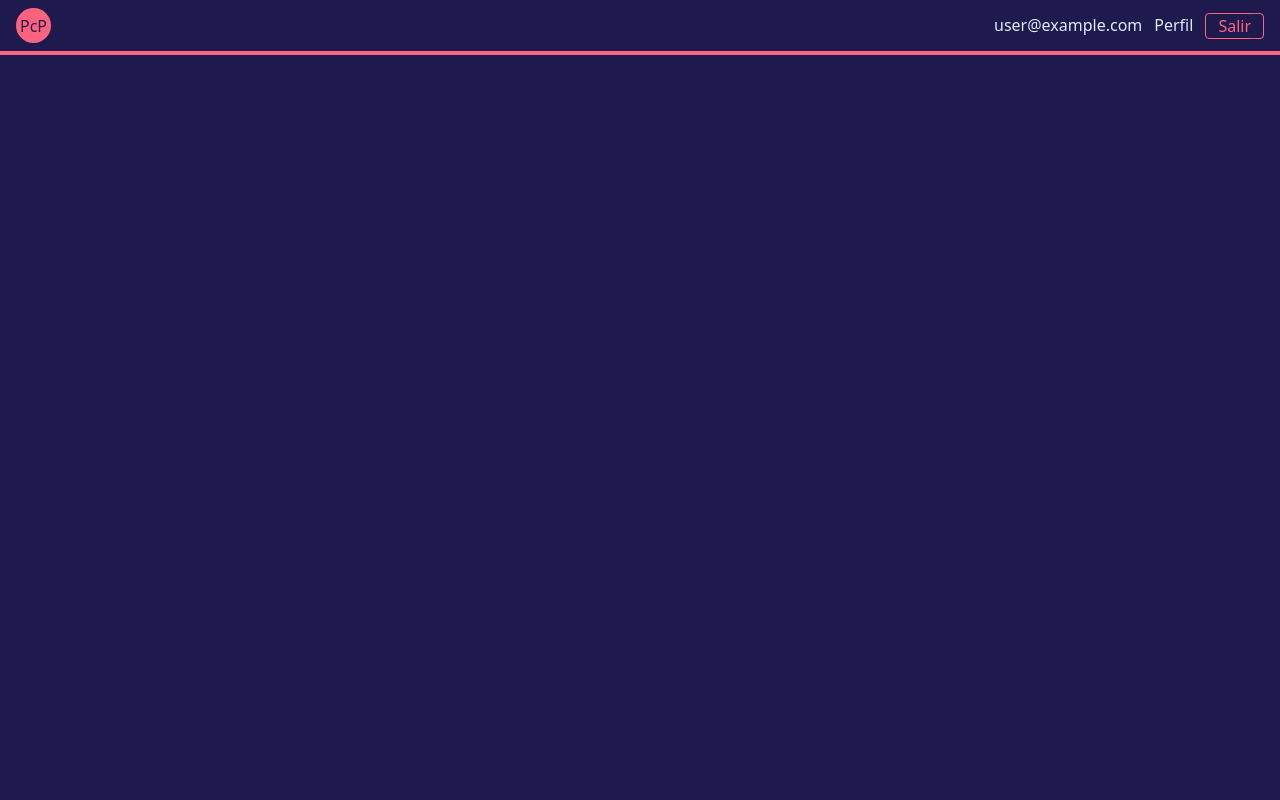
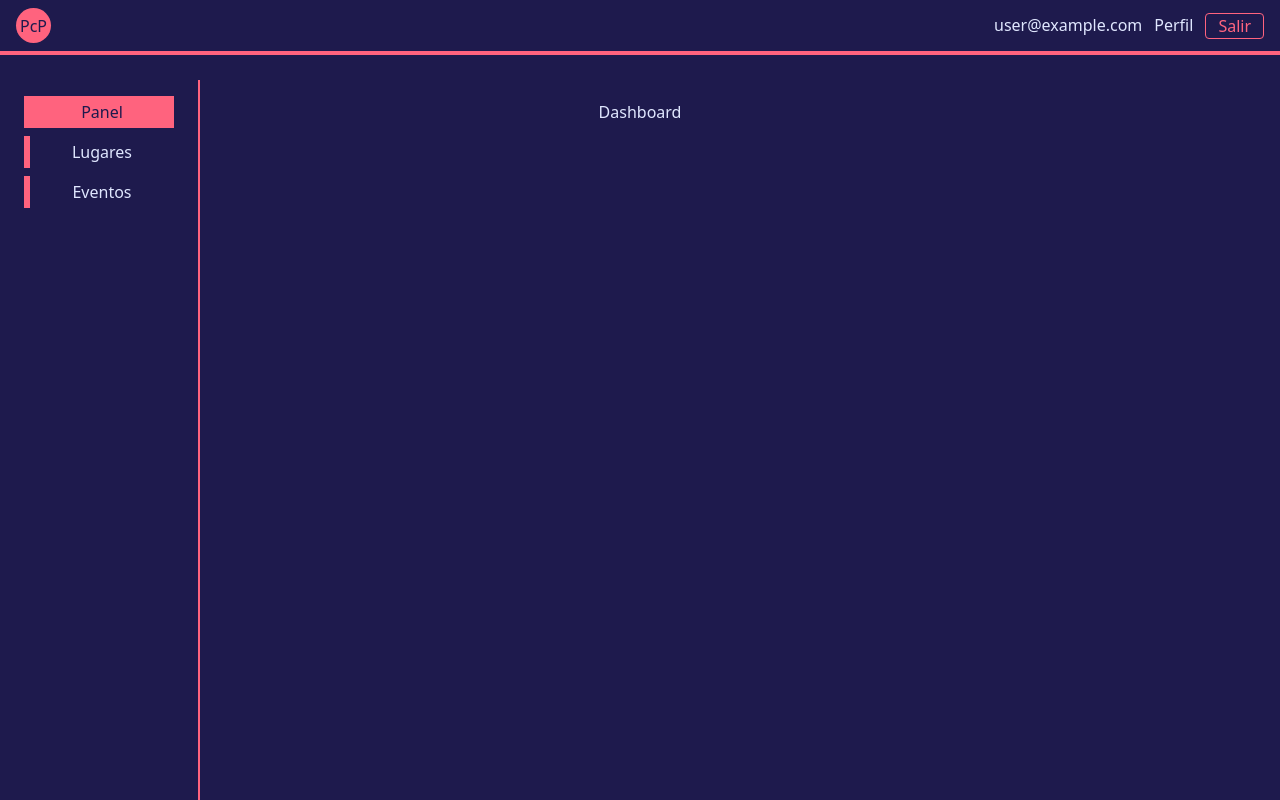
Before and after one commit to jsemalvarez/paseos-con-peques, a React (Vite) app: page / in a window 1280 px wide. Built offline with nearby package versions, Linux system fonts and the light colour scheme; no server answers; sample sign-in values are in the browser's storage.

Commit message:
feat: PrivateAside

```diff
--- /dev/null
+++ b/src/features/common/components/PrivateAside.jsx
@@ -0,0 +1,40 @@
+import { NavLink } from 'react-router-dom'
+
+export const PrivateAside = () => {
+
+    const itemClass = "w-full border-l-6 border-secondary mb-2 p-1 cursor-pointer flex justify-center hover:bg-secondary hover:text-primary hover:border-secondary";
+    const activeItemClass = "bg-secondary text-primary border-l-6 border-secondary";
+
+    return (
+        <aside
+            className="fixed bottom-0 h-9/10 w-[200px] border-r-2 border-secondary p-4"
+        >
+            <ul className="flex flex-col items-center">
+                <li className="w-9/10">
+                    <NavLink
+                    to='/'
+                    className={({ isActive }) => `${itemClass} ${isActive ? activeItemClass : undefined}`}
+                    >
+                    Panel
+                    </NavLink>
+                </li>
+                <li className="w-9/10">
+                    <NavLink
+                    to='/places'
+                    className={({ isActive }) => `${itemClass} ${isActive ? activeItemClass : undefined}`}
+                    >
+                    Lugares
+                    </NavLink>
+                </li>
+                <li className="w-9/10">
+                    <NavLink
+                    to='/events'
+                    className={({ isActive }) => `${itemClass} ${isActive ? activeItemClass : undefined}`}
+                    >
+                    Eventos
+                    </NavLink>
+                </li>
+            </ul>
+        </aside>
+    )
+}
--- a/src/features/common/layouts/PrivateLoyout.jsx
+++ b/src/features/common/layouts/PrivateLoyout.jsx
@@ -1,9 +1,12 @@
+import { PrivateAside } from "../components/PrivateAside"
 import { PrivateNavbar } from "../components/PrivateNavbar"
+
 
 export const PrivateLoyout = ({children}) => {
   return (
-    <div className='min-h-screen w-full bg-primary text-indigo-100'>
+    <div className='min-h-screen w-full bg-primary text-indigo-100 pt-[100px]'>
         <PrivateNavbar />
+        <PrivateAside />
         {children}
     </div>
   )
```
